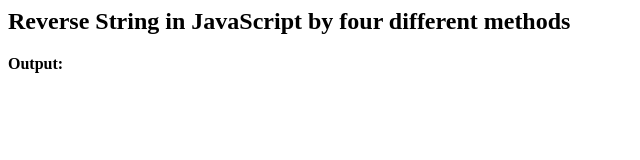
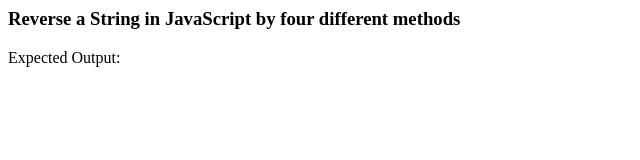
Before and after one commit to adnanaslamgit/Reverse-String-In-JavaScript-by-4-different-methods, a website: page index.html in a window 1280 px wide. Shown: the whole page, without its empty margins (0-640 px from the left). Drawn offline with Linux system fonts and the light colour scheme.

Commit message:
html change
theme based output

```diff
--- a/index.html
+++ b/index.html
@@ -1,4 +1,4 @@
-<h2>Reverse String in JavaScript by four different methods</h2>
+<h3>Reverse a String in JavaScript by four different methods</h3>
 
-<strong>Output:</strong>
-<div id="app"></div>
+<div class="expected-output-text">Expected Output:</div>
+<div id="app" class="expected-output-result"></div>
```
